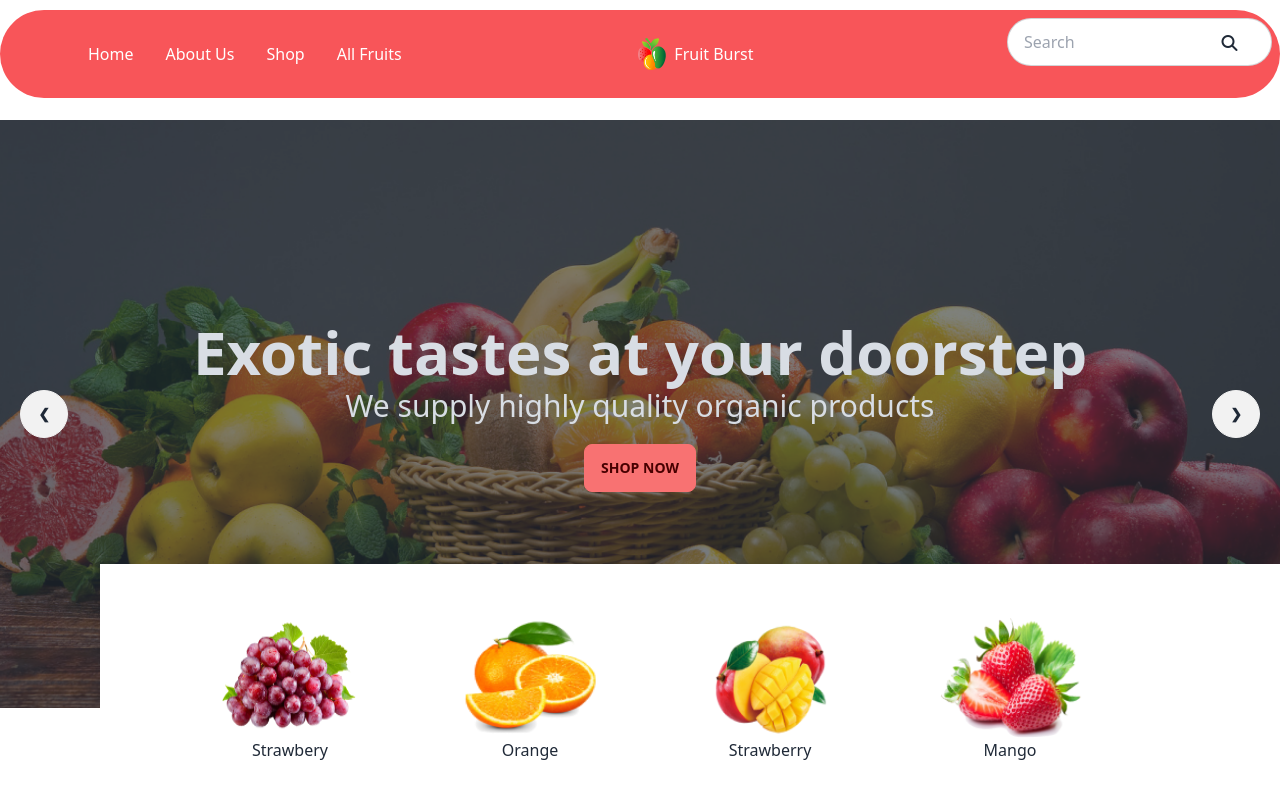
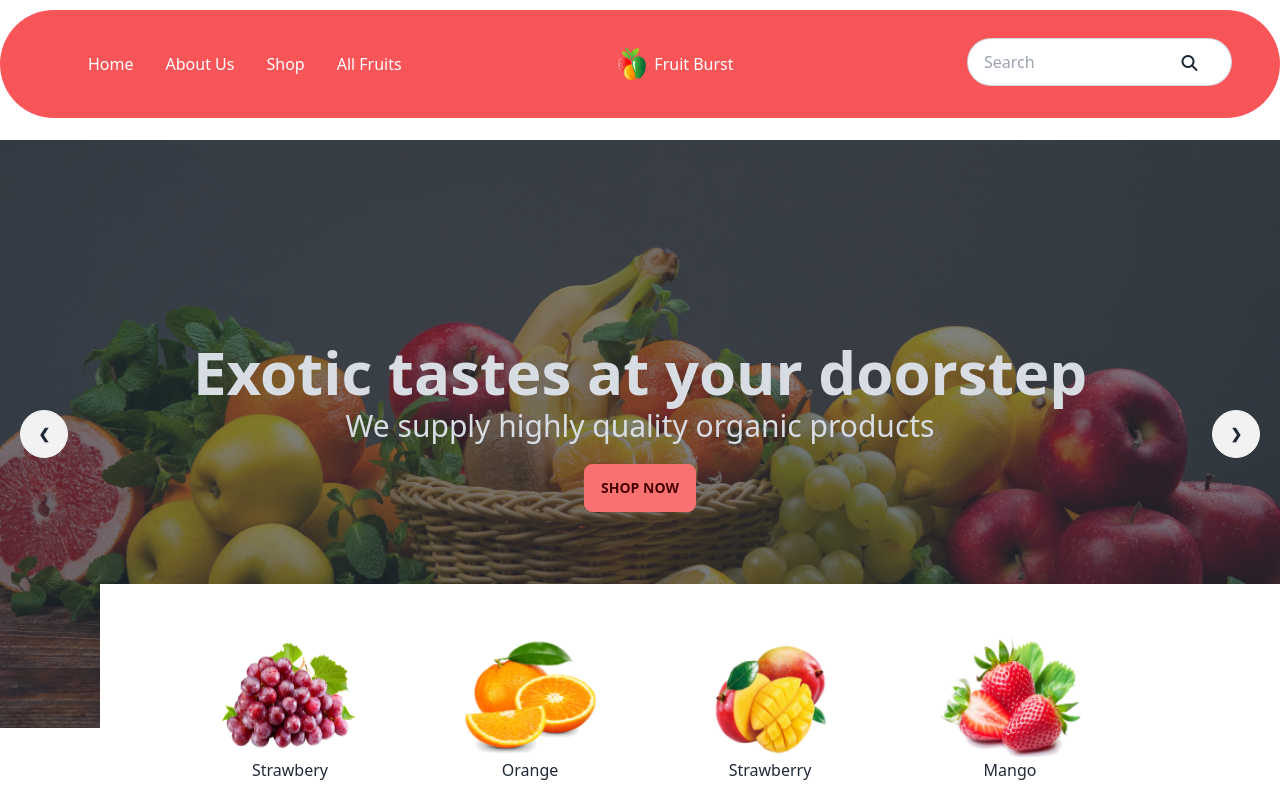
Before and after one commit to tanvirAhmed73/project-3-fruit-shop, a plain HTML site: page index.html in a window 1280 px wide. Shown: the top 800 px of the page. Drawn offline with nearby package versions, Linux system fonts and the light colour scheme; grey boxes are pictures that could not be loaded.

```diff
--- a/index.html
+++ b/index.html
@@ -54,7 +54,7 @@
                     </label>
                 </div>
 
-                <div class="flex-none md:gap-2 ">
+                <div class="flex-none md:gap-2 pr-10 pt-5">
                     <div class="form-control">
                     <input type="text" placeholder="Search" class=" input input-bordered rounded-full w-24 md:w-auto"/>
                     <button type="submit"><i class="fa-solid fa-magnifying-glass relative left-[90px] bottom-[35px]"></i></button>
```
